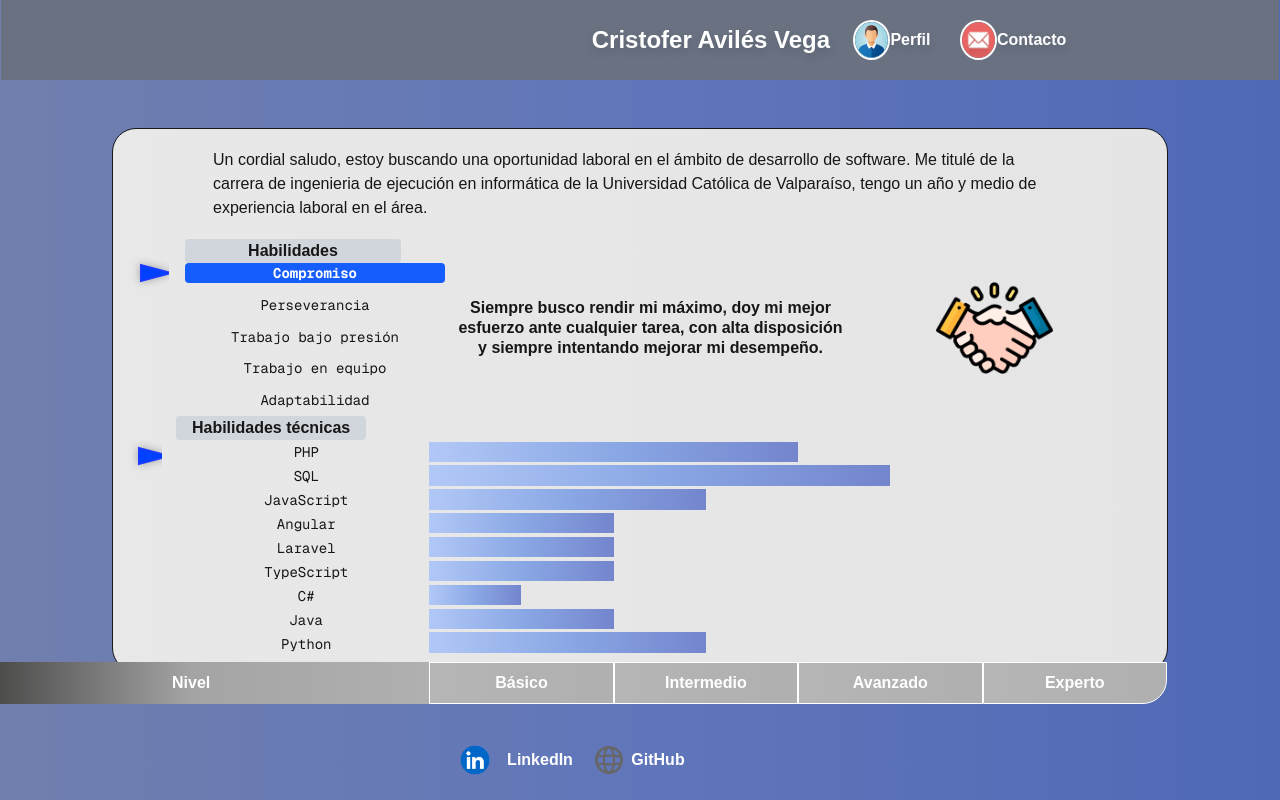
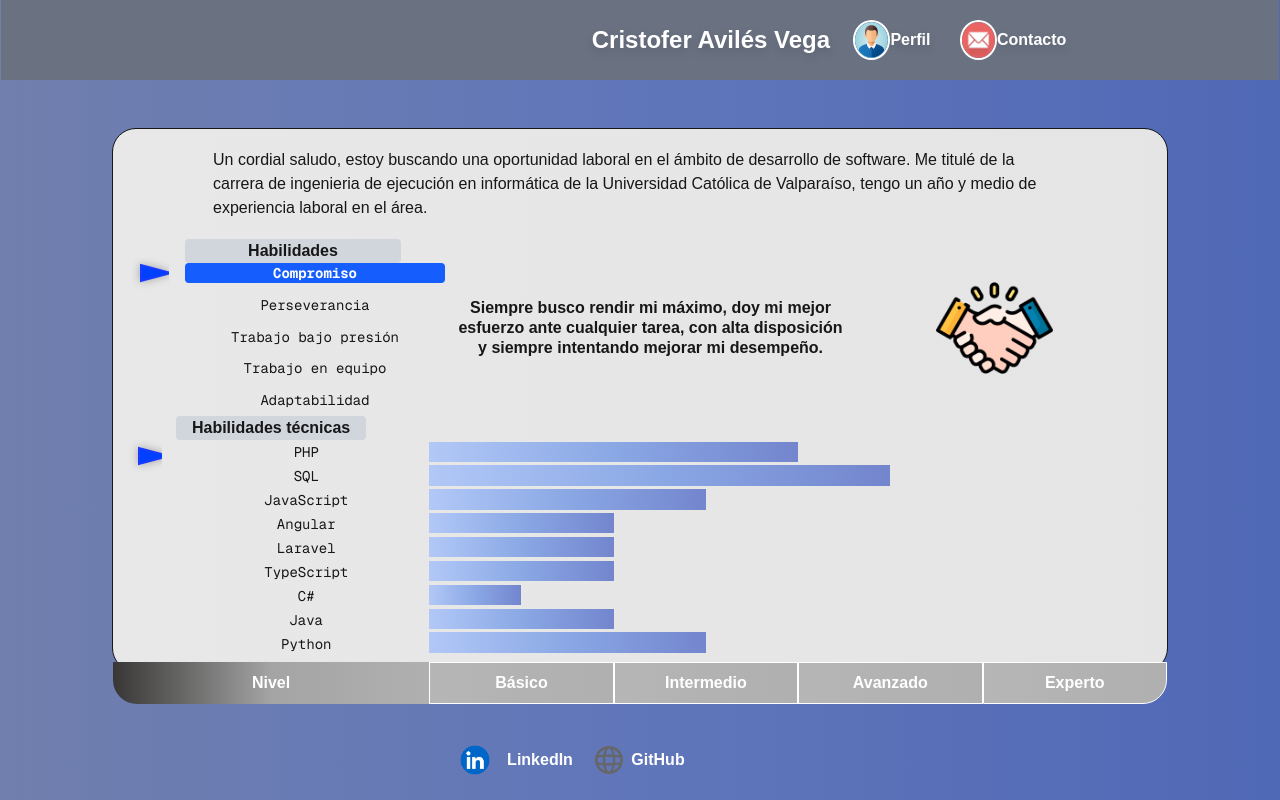
Before and after one commit to cavilesv/presentacion, a Next.js app: page / in a window 1280 px wide. Built offline with nearby package versions, Linux system fonts and the light colour scheme.

Commit message:
quinceavo commit

```diff
--- a/src/app/HabilidadesTecnicas.tsx
+++ b/src/app/HabilidadesTecnicas.tsx
@@ -104,9 +104,9 @@ export default function HabilidadesTecnicas() {
       </div>
 
       <div className="grid col-span-2 items-center grid-cols-[30%_70%] gap-0">
-        <div className="h-full grid justify-end">
+        <div className="h-full grid">
           <div
-            className="grid justify-center items-center h-full font-bold rounded-bl-3xl w-119 mt-2"
+            className="grid justify-center items-center h-full font-bold rounded-bl-3xl w-full mt-2"
             style={{
               background: "linear-gradient(to right, #383736ff, #a4a4a4ff, #b0b0b0ff)",
               color: "white"
```
